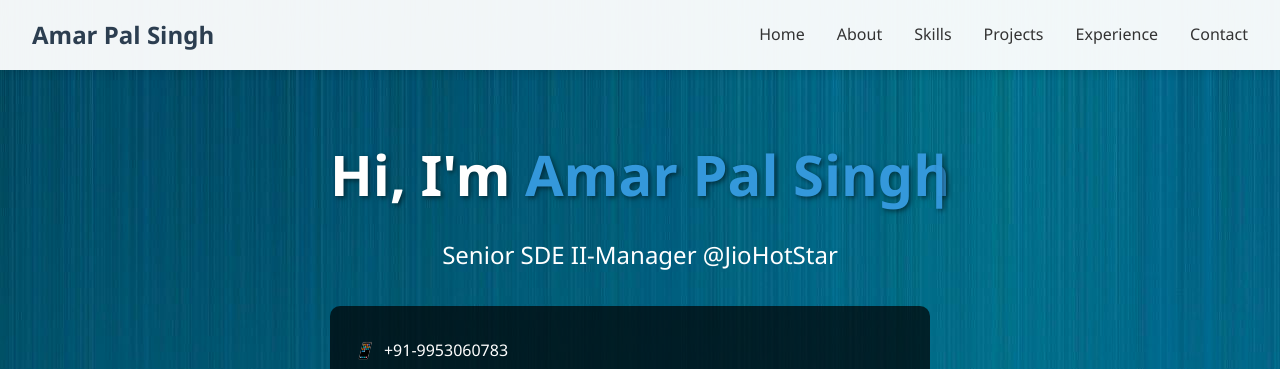
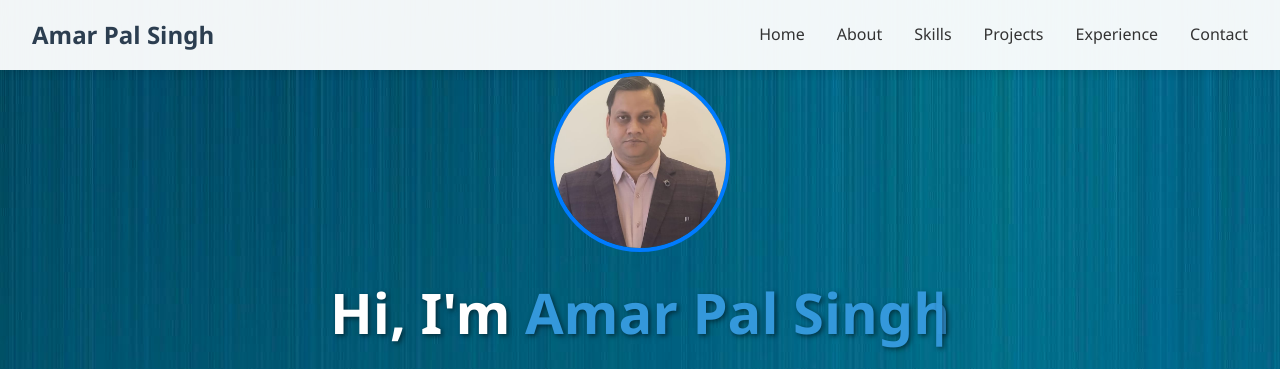
Before and after one commit to amarpalsingh90/LeadAndroidPortfolio, a website: page index.html in a window 1280 px wide. Shown: the top 369 px of the page. Drawn offline with Linux system fonts and the light colour scheme.

Commit message:
Profile section added

```diff
--- a/index.html
+++ b/index.html
@@ -24,6 +24,10 @@
 <!-- Hero Section -->
 <section class="hero" id="home">
     <div class="hero-content">
+        <div class="hero-info-bottom"></div>
+        <div class="profile-image">
+            <img src="res/ProfilePic3.jpeg" alt="Amar Pal Singh">
+        </div>
         <h1>Hi, I'm <span class="animated-text" id="animatedText"></span></h1>
         <p>Senior SDE II-Manager  @JioHotStar</p>
         <div class="hero-info">
--- a/styles.css
+++ b/styles.css
@@ -132,6 +132,19 @@ nav.scrolled {
     padding: 1px;
     margin-right: 10px;
     width: 30px;
+}
+.profile-image {
+    width: 180px;
+    height: 180px;
+    border-radius: 50%;
+    overflow: hidden;
+    margin: 0 auto 1rem;
+    border: 4px solid #007BFF;
+}
+.profile-image img {
+    width: 100%;
+    height: 100%;
+    object-fit: cover;
 }
 
 .hero-info p {
```
Also changed, not shown: res/ProfilePic3.jpeg (added).
